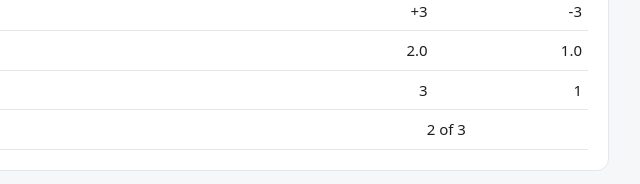
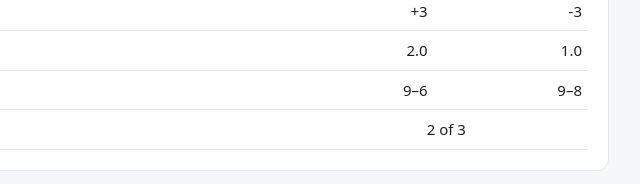
Before and after one commit to jon-oh-io/Foosball-Matches, a plain HTML site: page index.html in a window 1280 px wide. Shown: the part 551-735 px from the top of the page, 445-1085 px from the left. Drawn offline with Linux system fonts and the light colour scheme.

Commit message:
Add files via upload

```diff
--- a/index.html
+++ b/index.html
@@ -117,7 +117,13 @@ function render() {
   const margins = who => ms.filter(x => (who === 'jon' ? x.jon > x.jimmy : x.jimmy > x.jon))
                            .map(x => Math.abs(x.jon - x.jimmy));
   const avg = a => a.length ? a.reduce((s, v) => s + v, 0) / a.length : NaN;
-  const best = who => { const m = margins(who); return m.length ? Math.max(...m) : NaN; };
+  const best = who => {
+    const wins = ms.filter(x => (who === 'jon' ? x.jon > x.jimmy : x.jimmy > x.jon));
+    if (!wins.length) return '–';
+    const g = wins.reduce((a, x) => Math.abs(x.jon - x.jimmy) > Math.abs(a.jon - a.jimmy) ? x : a);
+    const [w, l] = who === 'jon' ? [g.jon, g.jimmy] : [g.jimmy, g.jon];
+    return `${w}–${l}`;
+  };
 
   // current streak
   let streak = '–';
@@ -144,7 +150,7 @@ function render() {
     ['Total goals', jonGF, jimGF],
     ['Goal differential', (jonGF - jimGF > 0 ? '+' : '') + (jonGF - jimGF), (jimGF - jonGF > 0 ? '+' : '') + (jimGF - jonGF)],
     ['Avg margin of victory', fmt(avg(margins('jon'))), fmt(avg(margins('jimmy')))],
-    ['Biggest win', fmt(best('jon'), 0), fmt(best('jimmy'), 0)],
+    ['Biggest win', best('jon'), best('jimmy')],
   ];
   $('stats').innerHTML = `<tr><th></th><th class="jon">Jon</th><th class="jimmy">Jimmy</th></tr>` +
     rows.map(r => `<tr><td>${r[0]}</td><td>${r[1]}</td><td>${r[2]}</td></tr>`).join('') +
```
